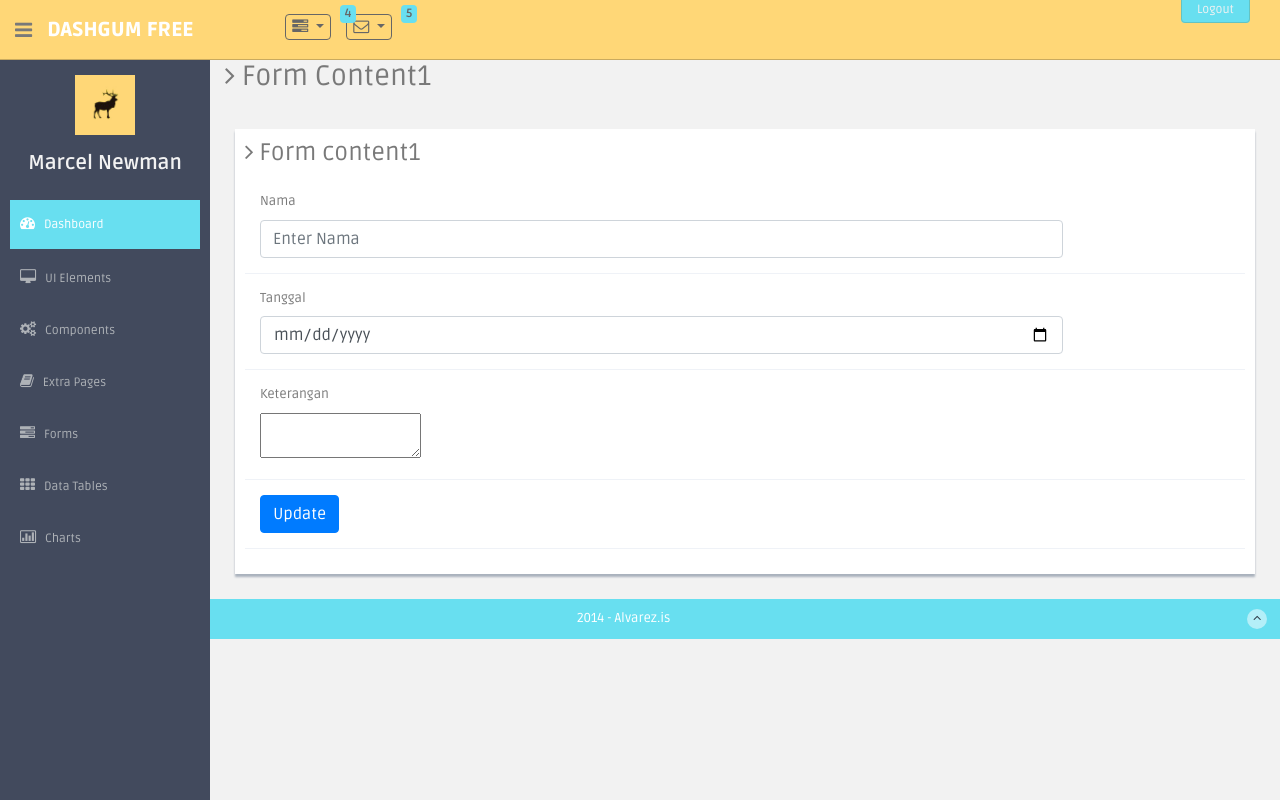
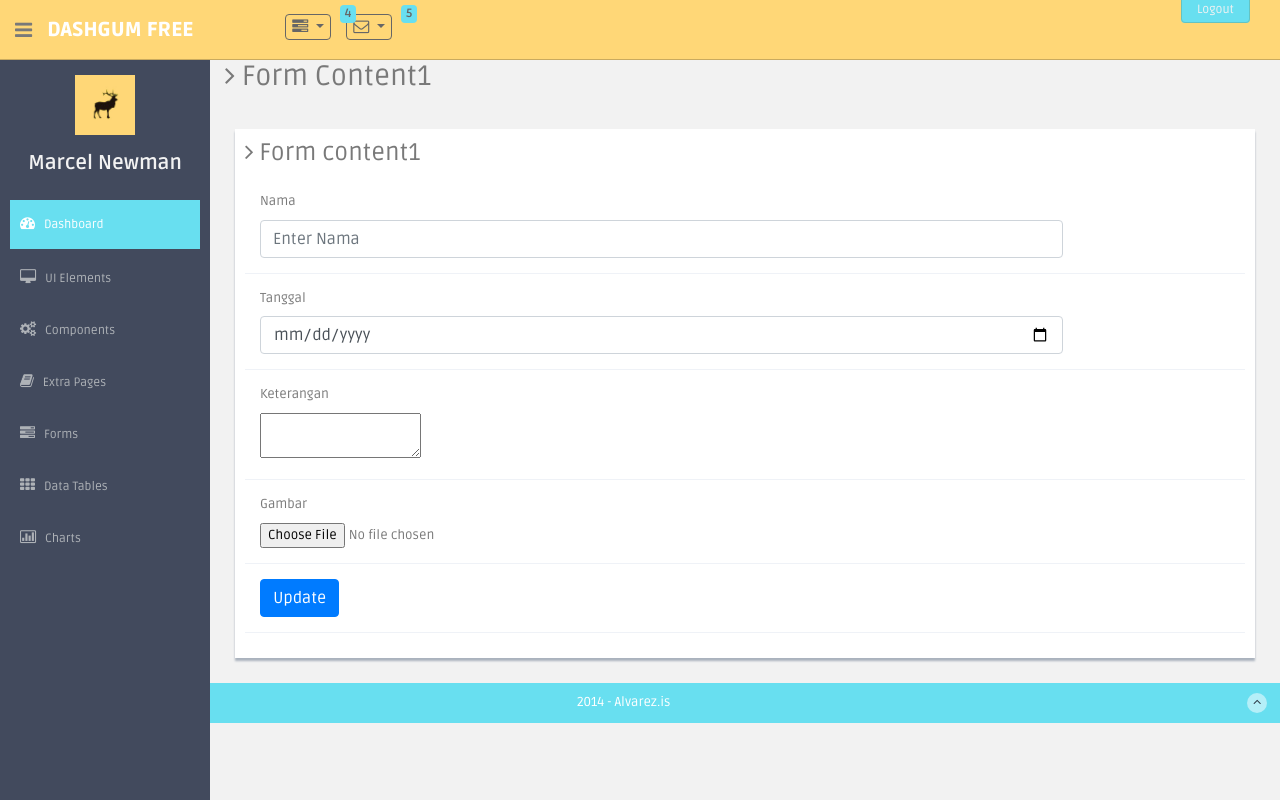
Before and after one commit to pklcode/gmt, a CodeIgniter app: page /gmt/index.php/crud/tambah in a window 1280 px wide. Run offline with CodeIgniter, Linux system fonts and the light colour scheme; some libraries are stand-ins or nearby versions.

Commit message:
Update tambah_content1.php

```diff
--- a/application/views/tambah_content1.php
+++ b/application/views/tambah_content1.php
@@ -6,7 +6,7 @@
         <div class="col-lg-12">
             <div class="form-panel">
                 <h4 class="mb"><i class="fa fa-angle-right"></i> Form content1</h4>
-                    <form class="form-horizontal style-form" enctype="multipart/form-data" action="<?php echo base_url(). 'crud/tambah_aksi'; ?>" method="post">
+                    <form class="form-horizontal style-form" enctype="multipart/form-data" action="<?php echo base_url(). 'Content1/tambah_aksi'; ?>" method="post">
                           <div class="form-group">
                               <label class="col-sm-2 col-sm-2 control-label">Nama</label>
                               <div class="col-sm-10">
@@ -26,8 +26,13 @@
                               </div>
                           </div>
                           <div class="form-group">
+                              <label class="col-sm-2 col-sm-2 control-label">Gambar</label>
+                                <div class="col-md-10">
+                                <input type="file" name="gambar"></div>
+                          </div>
+                          <div class="form-group">
                               <div class="col-sm-10">
-                                    <button type="submit" class="btn btn-primary">Update</button>
+                                    <button type="submit" value="upload" class="btn btn-primary">Update</button>
                               </div>
                           </div>
                     </form>
```
